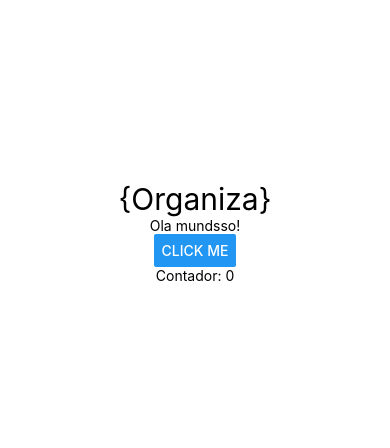
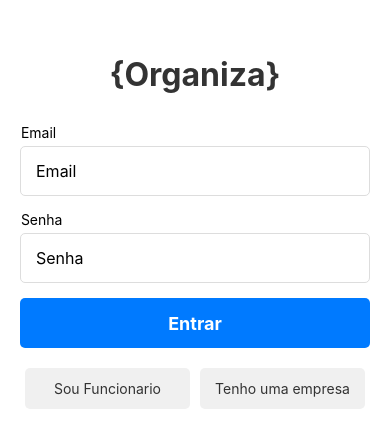
Before and after one commit to GiorgioRafael/Organiza, a React Native app: screen / in a window 390 px wide. Shown: the part 190-638 px from the top of the page. Built offline with nearby package versions, Linux system fonts and the light colour scheme.

Commit message:
telainial

```diff
--- a/App.js
+++ b/App.js
@@ -1,28 +1,64 @@
 import React, { useState } from 'react';
-import { StyleSheet, Text, View, Button, AppRegistry } from 'react-native';
-import OlaMundo from './Components/OlaMundo';
+import { View, Text, TextInput, TouchableOpacity, StyleSheet } from 'react-native';
 
-const App = () => {
-  const [soma, setSoma] = useState(0);
+export default function Component() {
+  const [email, setEmail] = useState('');
+  const [password, setPassword] = useState('');
 
-  const btnAdd = () => {
-	setSoma(soma + 1);
+  const handleSubmit = () => {
+    console.log('Submit pressed', { email, password });
+    // Add your login logic here
   };
-const Organiza = "{Organiza}";
+
+  const handleEmployeePress = () => {
+    console.log('Sou Funcionario pressed');
+    // Add navigation or logic for employee flow
+  };
+
+  const handleCompanyPress = () => {
+    console.log('Tenho uma empresa pressed');
+    // Add navigation or logic for company flow
+  };
+const title = '{Organiza}';
   return (
     <View style={styles.container}>
-    <Text style={
-      {fontSize: 30,
-        display: 'flex',
-        alignItems: 'center',
-      }
-    }>{Organiza}</Text>
-	  <OlaMundo />
-	  <Button onPress={btnAdd} title="Click me" />
-    <Text>Contador: {soma}</Text>
+      <Text style={styles.title}>{title}</Text>
+      <Text style={styles.formInput}>Email</Text>
+      <TextInput
+        style={styles.input}
+        placeholder="Email"
+        value={email}
+        onChangeText={setEmail}
+        keyboardType="email-address"
+        autoCapitalize="none"
+      />
+      <Text
+      style={styles.formInput}>
+        Senha</Text>
+      <TextInput
+        style={styles.input}
+        placeholder="Senha"
+        value={password}
+        onChangeText={setPassword}
+        secureTextEntry
+      />
+
+      <TouchableOpacity style={styles.submitButton} onPress={handleSubmit}>
+        <Text style={styles.submitButtonText}>Entrar</Text>
+      </TouchableOpacity>
+
+      <View style={styles.buttonRow}>
+        <TouchableOpacity style={styles.optionButton} onPress={handleEmployeePress}>
+          <Text style={styles.optionButtonText}>Sou Funcionario</Text>
+        </TouchableOpacity>
+
+        <TouchableOpacity style={styles.optionButton} onPress={handleCompanyPress}>
+          <Text style={styles.optionButtonText}>Tenho uma empresa</Text>
+        </TouchableOpacity>
+      </View>
     </View>
   );
-};
+}
 
 const styles = StyleSheet.create({
   container: {
@@ -30,9 +66,60 @@ const styles = StyleSheet.create({
     backgroundColor: '#fff',
     alignItems: 'center',
     justifyContent: 'center',
+    padding: 20,
   },
+  title: {
+    fontSize: 32,
+    fontWeight: 'bold',
+    marginBottom: 30,
+    color: '#333',
+  },
+  input: {
+    width: '100%',
+    height: 50,
+    borderWidth: 1,
+    borderColor: '#ddd',
+    borderRadius: 5,
+    paddingHorizontal: 15,
+    marginBottom: 15,
+    fontSize: 16,
+  },
+  submitButton: {
+    backgroundColor: '#007AFF',
+    width: '100%',
+    height: 50,
+    borderRadius: 5,
+    justifyContent: 'center',
+    alignItems: 'center',
+    marginBottom: 20,
+  },
+  submitButtonText: {
+    color: '#fff',
+    fontSize: 18,
+    fontWeight: 'bold',
+  },
+  buttonRow: {
+    flexDirection: 'row',
+    justifyContent: 'space-between',
+    width: '100%',
+  },
+  optionButton: {
+    backgroundColor: '#f0f0f0',
+    paddingHorizontal: 10,
+    paddingVertical: 12,
+    borderRadius: 5,
+    flex: 1,
+    marginHorizontal: 5,
+  },
+  optionButtonText: {
+    color: '#333',
+    fontSize: 14,
+    textAlign: 'center',
+  },
+  formInput: {
+    textAlign: 'left',
+    width: '99.5%',
+    marginBottom: 5,
+    fontWeight: '400',
+  }
 });
-
-AppRegistry.registerComponent('main', () => App);
-
-export default App;
--- /dev/null
+++ b/Components/Form.module.css
@@ -0,0 +1,5 @@
+.inputTitle {
+text-align: left;
+font-size: 1rem;
+font-weight: 500;
+}
--- a/package.json
+++ b/package.json
@@ -12,7 +12,10 @@
     "expo": "~51.0.28",
     "expo-status-bar": "~1.12.1",
     "react": "18.2.0",
-    "react-native": "0.74.5"
+    "react-native": "0.74.5",
+    "react-native-web": "~0.19.10",
+    "react-dom": "18.2.0",
+    "@expo/metro-runtime": "~3.2.3"
   },
   "devDependencies": {
     "@babel/core": "^7.20.0"
```
Also changed, not shown: 1 other file (tests, documents, lock files or other folders). Lines whose indentation alone changed are shown as unchanged.
